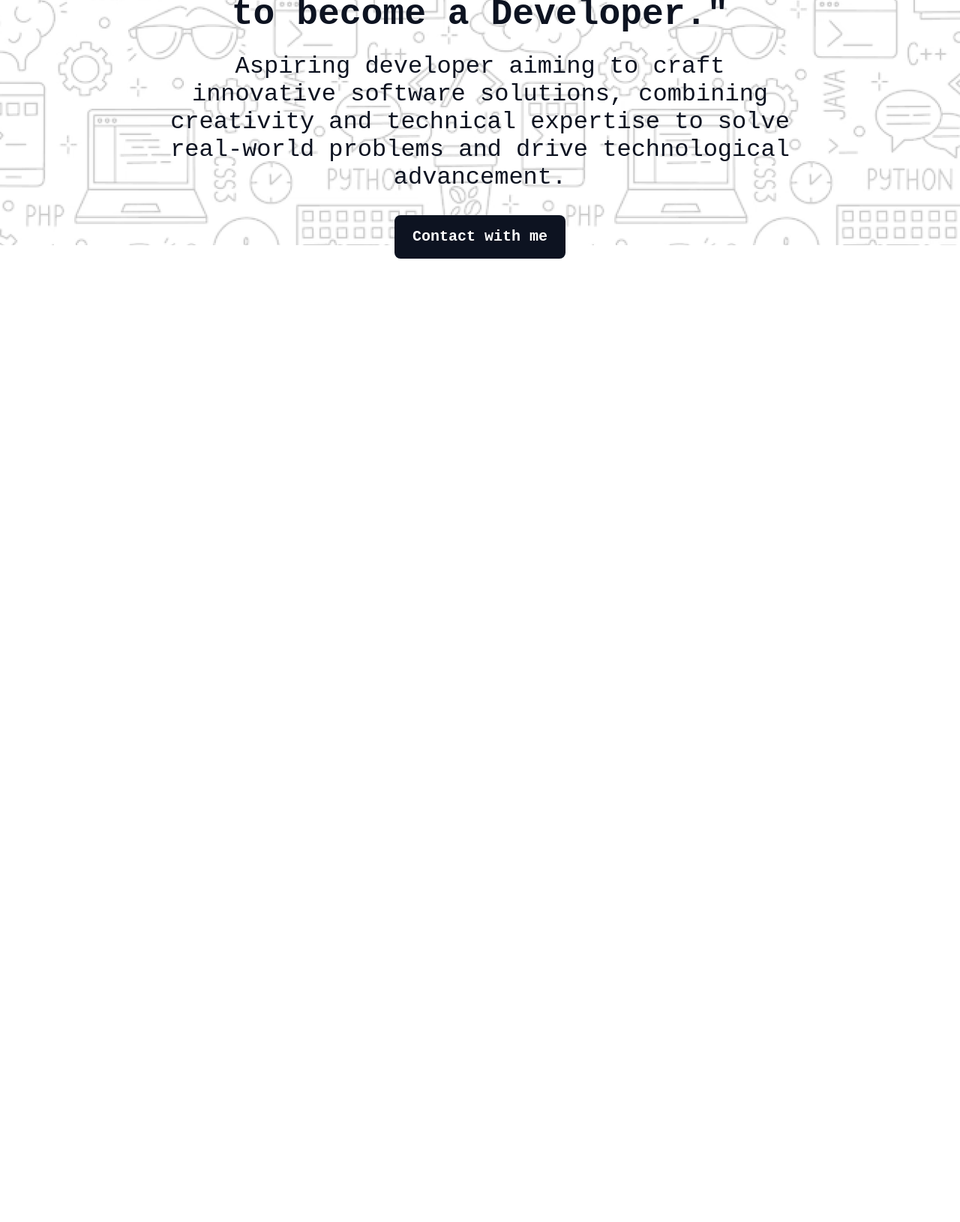
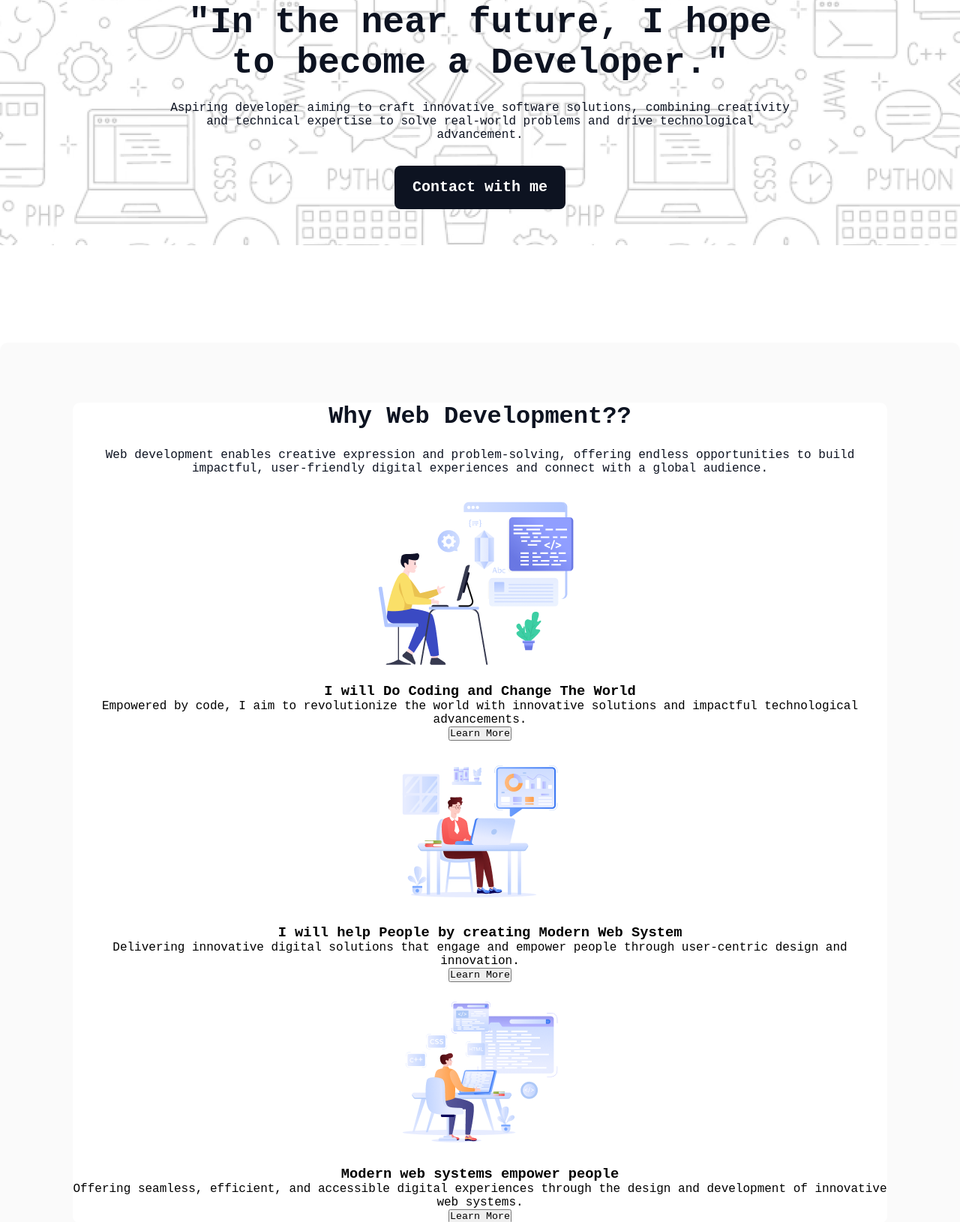
Before and after one commit to abnahid/assignment-1, a plain HTML site: page index.html in a window 1280 px wide. Shown: the part 325-1955 px from the top of the page at 75% size. Before the commit the page ends 800 px from the top, so only its background shows below. Drawn offline with Linux system fonts and the light colour scheme; a web font is replaced by a local one.

Commit message:
blogs container

```diff
--- a/index.html
+++ b/index.html
@@ -1,27 +1,60 @@
 <!DOCTYPE html>
 <html lang="en">
+
 <head>
     <meta charset="UTF-8">
     <meta name="viewport" content="width=device-width, initial-scale=1.0">
 
     <!-- style link -->
-     <link rel="stylesheet" href="style.css">
+    <link rel="stylesheet" href="style.css">
     <title>Ab Nahid</title>
 </head>
+
 <body>
 
-    <header>
-
+    <header id="banner">
+        <!-- header section -->
+        <div class="banner-content">
+            <img src="assets/Group.png" alt="main-logo">
+            <h1 class="banner-title">"In the near future, I hope to become a Developer."</h1>
+            <p class="section-description">Aspiring developer aiming to craft innovative software solutions, combining
+                creativity and technical expertise to solve real-world problems and drive technological advancement.</p>
+            <div class="btn-container">
+                <a href='#footer'><button class="btn">Contact with me</button></a>
+            </div>
     </header>
     <main>
-        <!-- header section -->
-        <section id="banner">
-            <div class="banner-content">
-                <img src="assets/Group.png" alt="main-logo">
-                <h1 class="banner-title">"In the near future, I hope to become a Developer."</h1>
-                <p class="section-description">Aspiring developer aiming to craft innovative software solutions, combining creativity and technical expertise to solve real-world problems and drive technological advancement.</p>
-                <div class="btn-container">
-                    <a href='#footer'><button class="btn">Contact with me</button></a>
+        <section class="blogs">
+            <div class="blog-container">
+                <h3 class="section-title">Why Web Development??</h3>
+                <p class="section-description">
+                    Web development enables creative expression and problem-solving, offering endless opportunities to
+                    build
+                    impactful, user-friendly digital experiences and connect with a global audience.</p>
+                <div class="blogs-container">
+                    <div class="blog">
+                        <img src="assets/group 2.png" alt="Group 2">
+                        <h3 class="blog-title">I will Do Coding and Change The World</h3>
+                        <p class="blog-description">Empowered by code, I aim to revolutionize the world with innovative
+                            solutions and impactful technological advancements.</p>
+                        <button class="blog-btn">Learn More</button>
+                    </div>
+                    <div class="blog">
+                        <img src="assets/Group 3.png" alt="Group 3">
+                        <h3 class="blog-title">I will help People by creating Modern Web System</h3>
+                        <p class="blog-description">Delivering innovative digital solutions that engage and empower
+                            people
+                            through user-centric design and innovation.</p>
+                        <button class="blog-btn">Learn More</button>
+                    </div>
+                    <div class="blog">
+                        <img src="assets/Group 4.png" alt="Group 4">
+                        <h3 class="blog-title">Modern web systems empower people</h3>
+                        <p class="blog-description">Offering seamless, efficient, and accessible digital experiences
+                            through
+                            the design and development of innovative web systems.</p>
+                        <button class="blog-btn">Learn More</button>
+                    </div>
                 </div>
             </div>
         </section>
@@ -31,4 +64,5 @@
 
     </footer>
 </body>
+
 </html>
--- a/style.css
+++ b/style.css
@@ -7,6 +7,7 @@
 }
 
 :root {
+    --bg-color: #ffffff;
     --text-color1: #0D1321;
 }
 
@@ -23,6 +24,18 @@
     border: none;
     cursor: pointer;
 }
+
+main{
+    max-width: 1440px;
+    margin: 0 auto;
+}
+
+main section{
+    margin-top: 130px;
+    margin-bottom: 130px;
+}
+
+/* Banner Section */
 
 #banner {
     height: 652px;
@@ -56,9 +69,33 @@
 }
 
 .section-description {
-    font-size: 32px;
+    font-size: 16px;
     font-weight: 400;
     text-align: center;
     color: var(--text-color1);
     margin-bottom: 32px;
 }
+
+.section-title{
+    font-size: 32px;
+    font-weight: 800;
+    text-align: center;
+    color: var(--text-color1);
+    margin-bottom: 24px;
+}
+
+/*  Web Development */
+
+.blogs{
+    background-color: rgba(13, 19, 33, 0.02);
+    border-radius: 10px;
+    padding: 80px 97px 80px 97px;
+    text-align: center;
+    margin-top: 130px;
+}
+
+.blog-container{
+    background-color: var(--bg-color);
+    border-radius: 10px;
+    text-align: center;
+}
```
Also changed, not shown: assets/group 2.png (renamed from assets/Layer_1.png).
